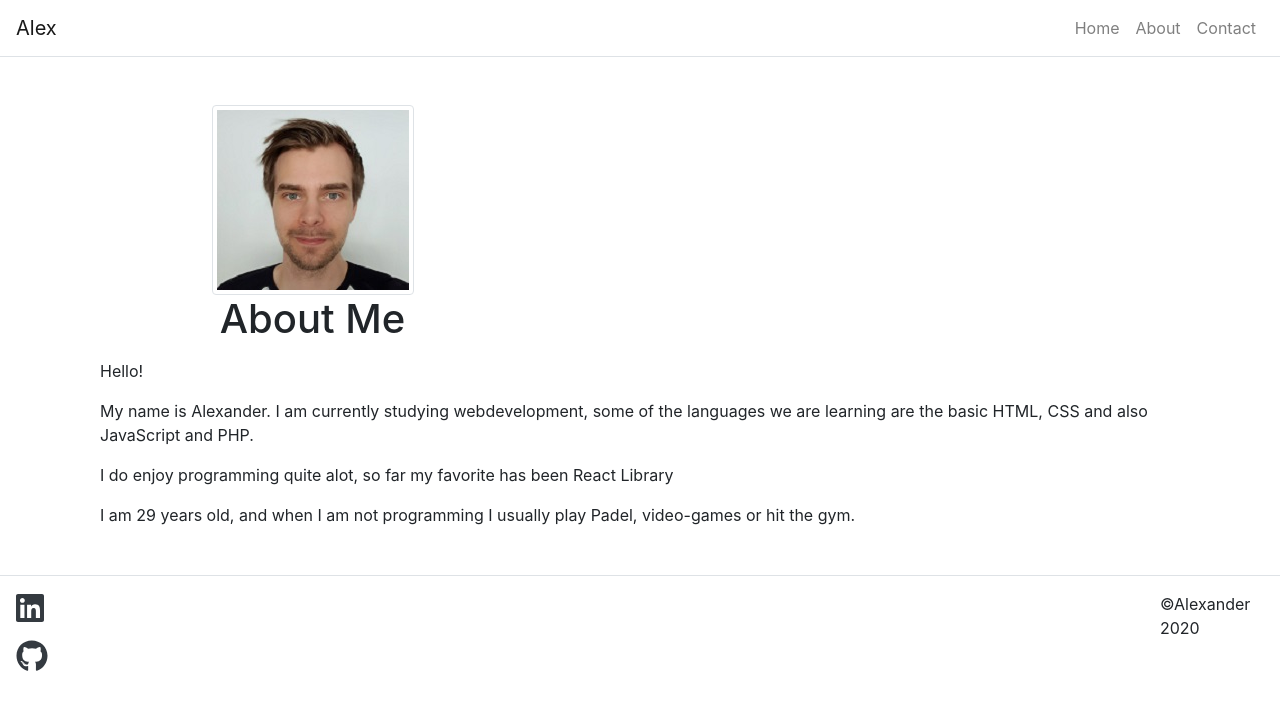
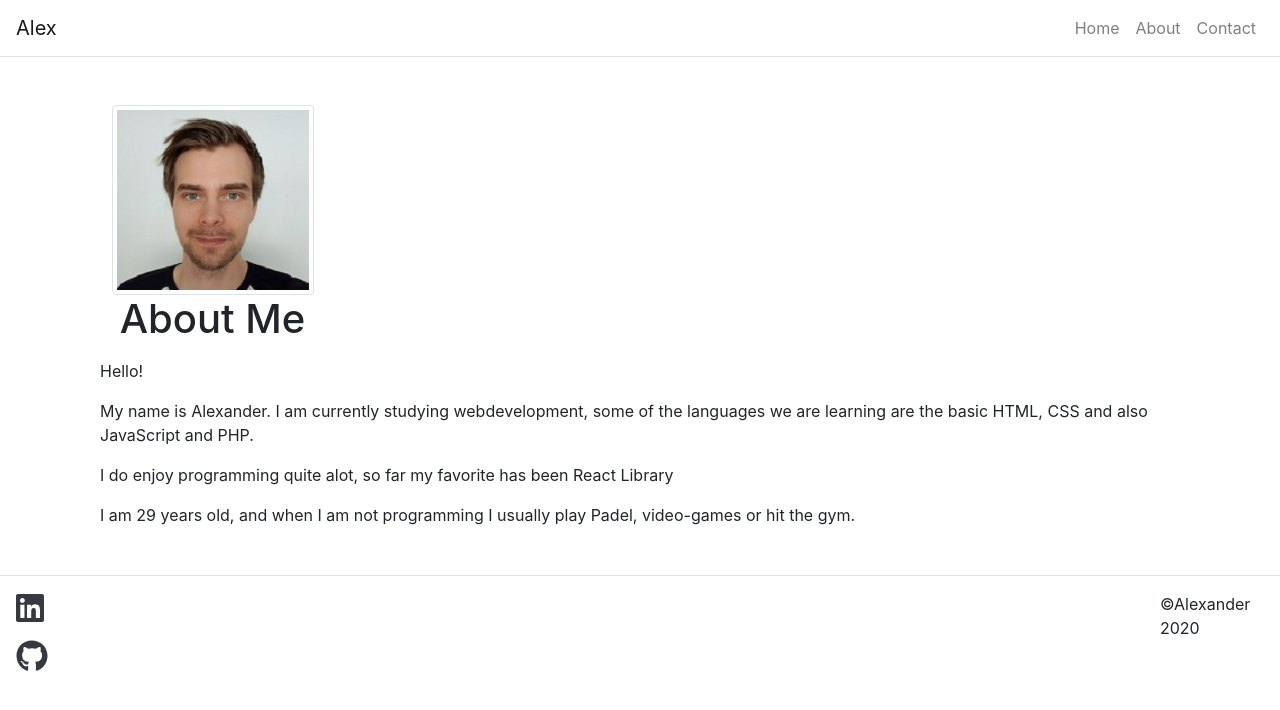
Before and after one commit to alexsundstrom/pwebsite, a React (Create React App) app: page /about in a window 1280 px wide. Shown: the top 710 px of the page. Built offline with nearby package versions, Linux system fonts and the light colour scheme.

Commit message:
card alignment fixed etc

```diff
--- a/src/components/Card.js
+++ b/src/components/Card.js
@@ -3,11 +3,12 @@ import Cardinfo from '../components/Cardinfo';
 import { Col } from 'react-bootstrap';
 
 
+
 const Card = (props) => {
     return (
-        <Col className=" border" md={4} onClick={(e) => props.click(props.item)}>
+        <Col className="p-5" md={6} xs={12} onClick={(e) => props.click(props.item)}>
 
-            <img className="card-img" style={{}} src={props.item.imgSrc} alt ={props.item.imgSrc}/>
+            <img className="card-img" src={props.item.imgSrc} alt ={props.item.imgSrc}/>
 
             { props.item.selected && <Cardinfo title={props.item.title} subTitle={props.item.subTitle} link={props.item.link}  /> }
         </Col>
--- a/src/components/Carousel.js
+++ b/src/components/Carousel.js
@@ -68,7 +68,7 @@ class Carousel extends React.Component {
     render() {
         return(
             <Container fluid={true}>
-                <Row className="" md={6}>
+                <Row>
 
                 {this.makeItems(this.state.items)}
 
--- a/src/components/FontAwesomeIcons.js
+++ b/src/components/FontAwesomeIcons.js
@@ -1,8 +1,5 @@
 import { library } from '@fortawesome/fontawesome-svg-core';
 import { faLinkedin, faGithub } from '@fortawesome/free-brands-svg-icons';
-
-
-
 
 
 library.add(
--- a/src/pages/AboutPage.js
+++ b/src/pages/AboutPage.js
@@ -8,14 +8,15 @@ import AboutContent from '../components/Layout';
 function AboutPage(props) {
 
     return(
-        <div style={{}}>
+        <AboutContent >
+
             <Row className="text-center pt-5">
-                   <Col md={6} xs={12} className="">
+                   <Col md={3} xs={11} className="">
                   <Image src={portfolioAvatar} thumbnail/>
                   <h1 className="pb-2">About Me</h1>
                     </Col>
                </Row>
-            <AboutContent>
+
 
 
                  <Col xs={12}>
@@ -28,7 +29,7 @@ function AboutPage(props) {
             </AboutContent>
 
 
-        </div>
+
     );
 }
 
--- a/src/pages/HomePage.js
+++ b/src/pages/HomePage.js
@@ -2,16 +2,18 @@ import React from 'react';
 
 import Hero from '../components/Hero';
 import Carousel from '../components/Carousel';
+import AboutContent from '../components/Layout';
 
 
 
 const HomePage = () => {
     return (
-        <div style={{}}>
+        <>
         <Hero />
+        <AboutContent>
         <Carousel />
-
-        </div>
+        </AboutContent>
+        </>
     )
 }
 
```
